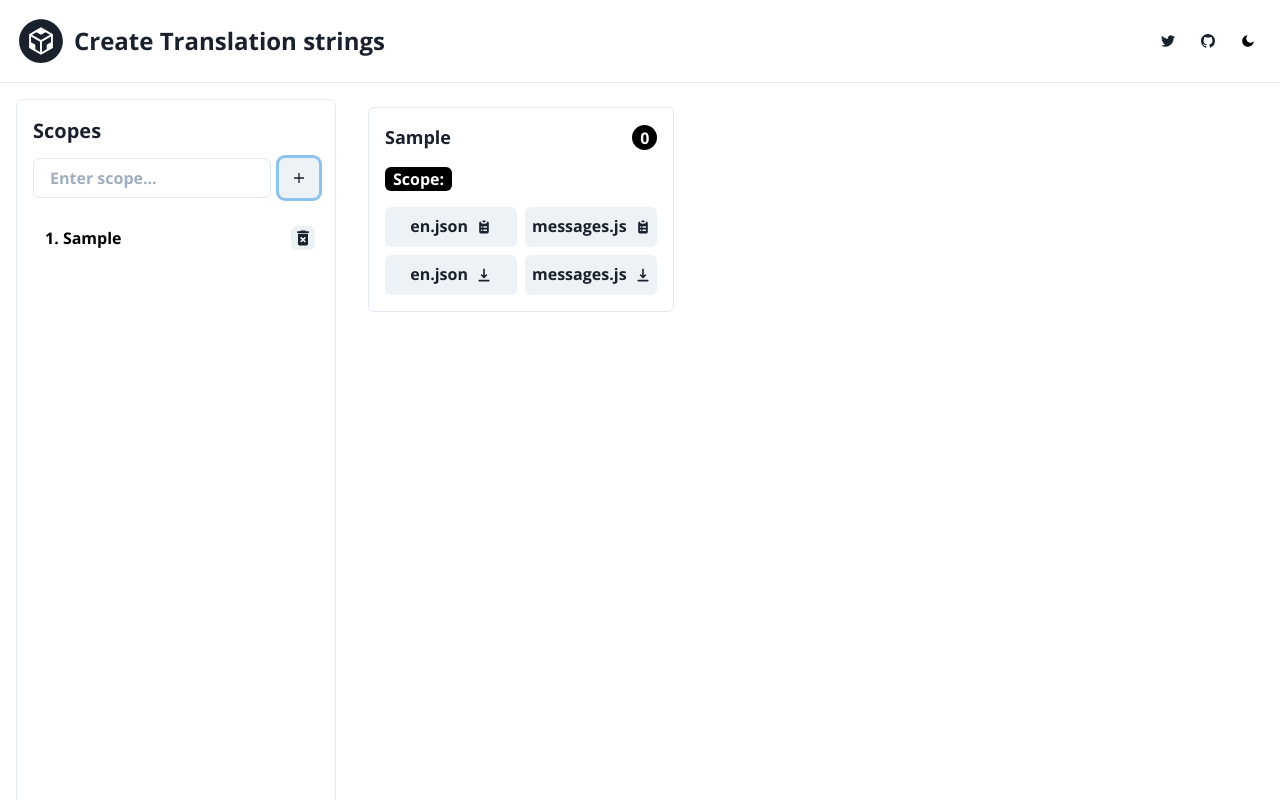
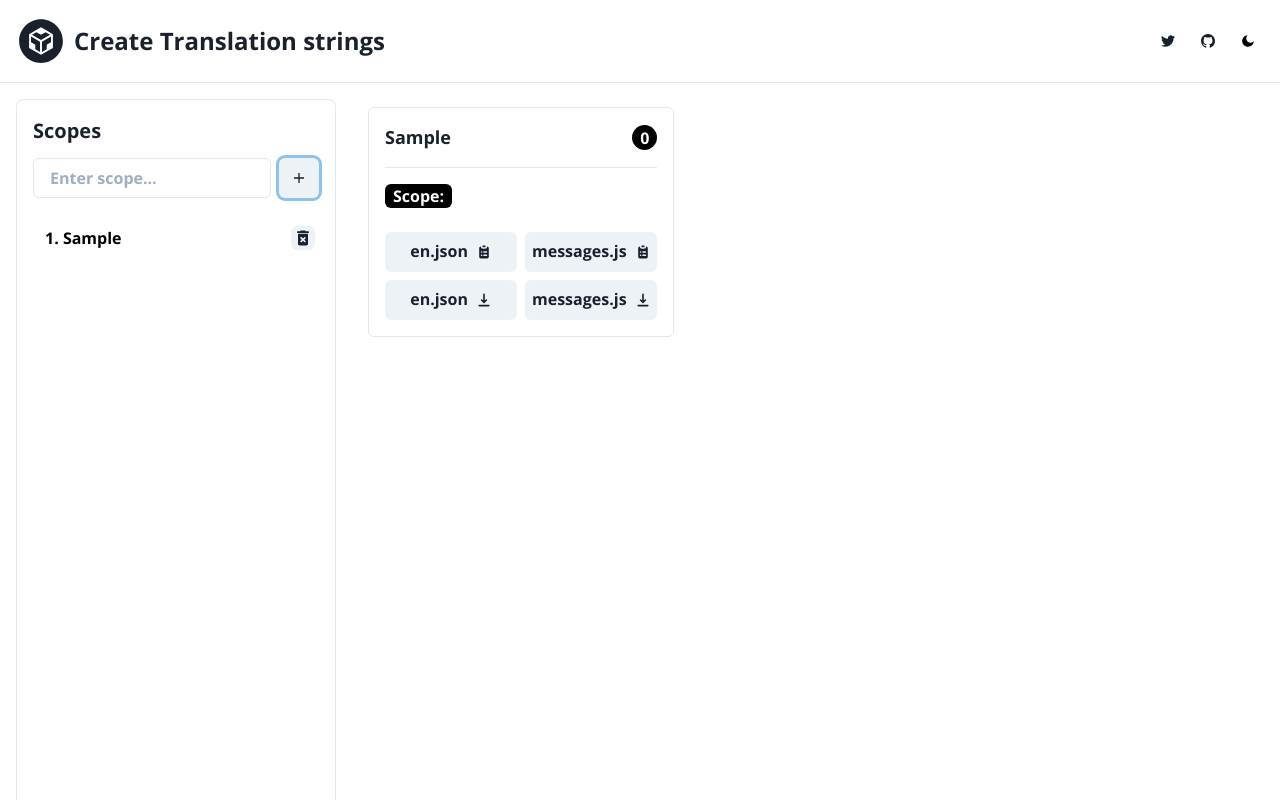
Before and after one commit to muthhukumar/create-translation-strings-app, a Next.js app: page / in a window 1280 px wide. Both pictures are taken after typing "Sample" into the empty fields and a click on the button 299 px from the left and 178 px from the top of the page. Shown: the top 800 px of the page. Built offline with nearby package versions, Linux system fonts and the light colour scheme; no server answers.

Commit message:
feat: add more seo stuff

```diff
--- a/components/ScopeCard.tsx
+++ b/components/ScopeCard.tsx
@@ -61,7 +61,14 @@ function ScopeCard(props: Props): JSX.Element {
   return (
     <Flex borderWidth="1px" borderColor="white.500" p="4" rounded="md" m="2">
       <VStack alignItems="flex-start">
-        <HStack justifyContent="space-between" w="100%" mb="2">
+        <HStack
+          justifyContent="space-between"
+          w="100%"
+          mb="2"
+          borderBottomWidth="1px"
+          borderColor="color.white"
+          pb="4"
+        >
           <Link href={`/${scopeName}`}>
             <a>
               <Text
@@ -92,7 +99,7 @@ function ScopeCard(props: Props): JSX.Element {
           <Text>{fullScopeString}</Text>
         </HStack>
         <Spacer h="30px" />
-        <HStack>
+        <HStack pt="2">
           <Button rightIcon={<HiClipboardList />} w="100%" size="md" onClick={handleCopyToEnJson}>
             en.json
           </Button>
--- a/pages/[scope].tsx
+++ b/pages/[scope].tsx
@@ -31,6 +31,7 @@ import {
   VStack,
 } from '@chakra-ui/react'
 import { HiDownload } from 'react-icons/hi'
+import { NextSeo } from 'next-seo'
 
 import { Page } from '../components'
 import { useTranslationStrings } from '../utils/providers/translation'
@@ -202,7 +203,8 @@ function ScopeTranslationStrings(): JSX.Element | null {
 
   return (
     <Page>
-      <Box flex="1">
+      <NextSeo title={`${scope} | CTS`} />
+      <Box flex="1" pr="4" pb="4">
         <Heading as="h2" fontSize="3xl" mb="8" color="skyblue">
           {scope}
         </Heading>
@@ -316,7 +318,7 @@ function ScopeTranslationStrings(): JSX.Element | null {
               </chakra.form>
             </TabPanel>
             <TabPanel>
-              <Tabs variant="enclosed">
+              <Tabs variant="soft-rounded">
                 <TabList>
                   <Tab>en.json</Tab>
                   <Tab>messages.js</Tab>
--- a/pages/index.tsx
+++ b/pages/index.tsx
@@ -1,14 +1,20 @@
 import React from 'react'
 import { Text, Flex } from '@chakra-ui/react'
+import { NextSeo } from 'next-seo'
 
 import { Page } from '../components'
 import { useTranslationStrings } from '../utils/providers/translation'
+
 import ScopeCard from '../components/ScopeCard'
 
 function Home(): JSX.Element {
   const { translationStrings } = useTranslationStrings()
   return (
     <Page>
+      <NextSeo
+        title="Home | CTS "
+        description="An online tool to generate translation strings easily. From this tool you can download translation strings you created and you can also copy to clipboard"
+      />
       <Flex maxW="100%" flexWrap="wrap" justifyContent="flex-start">
         {translationStrings && translationStrings.length > 0 ? (
           translationStrings.map((translationString) => {
```
